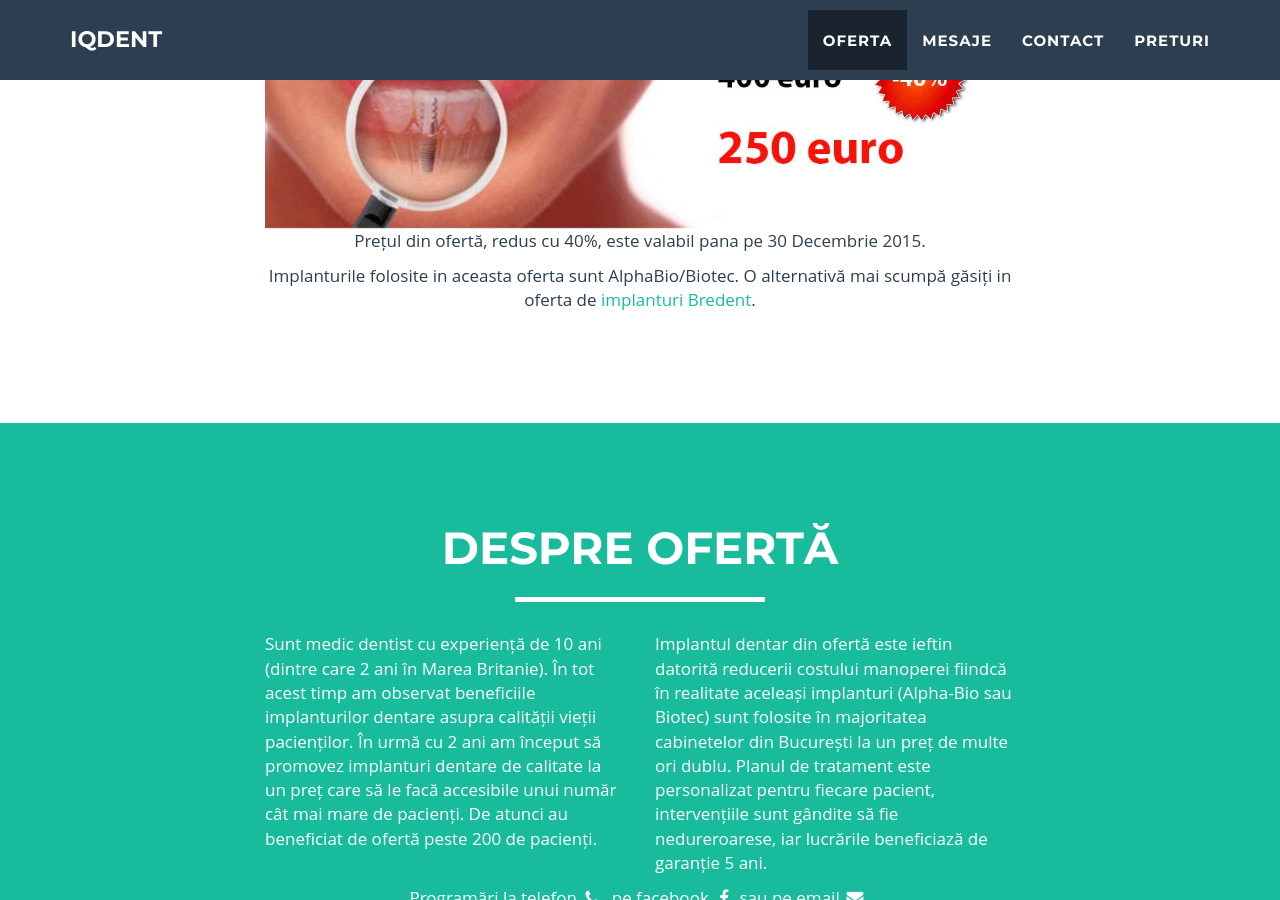
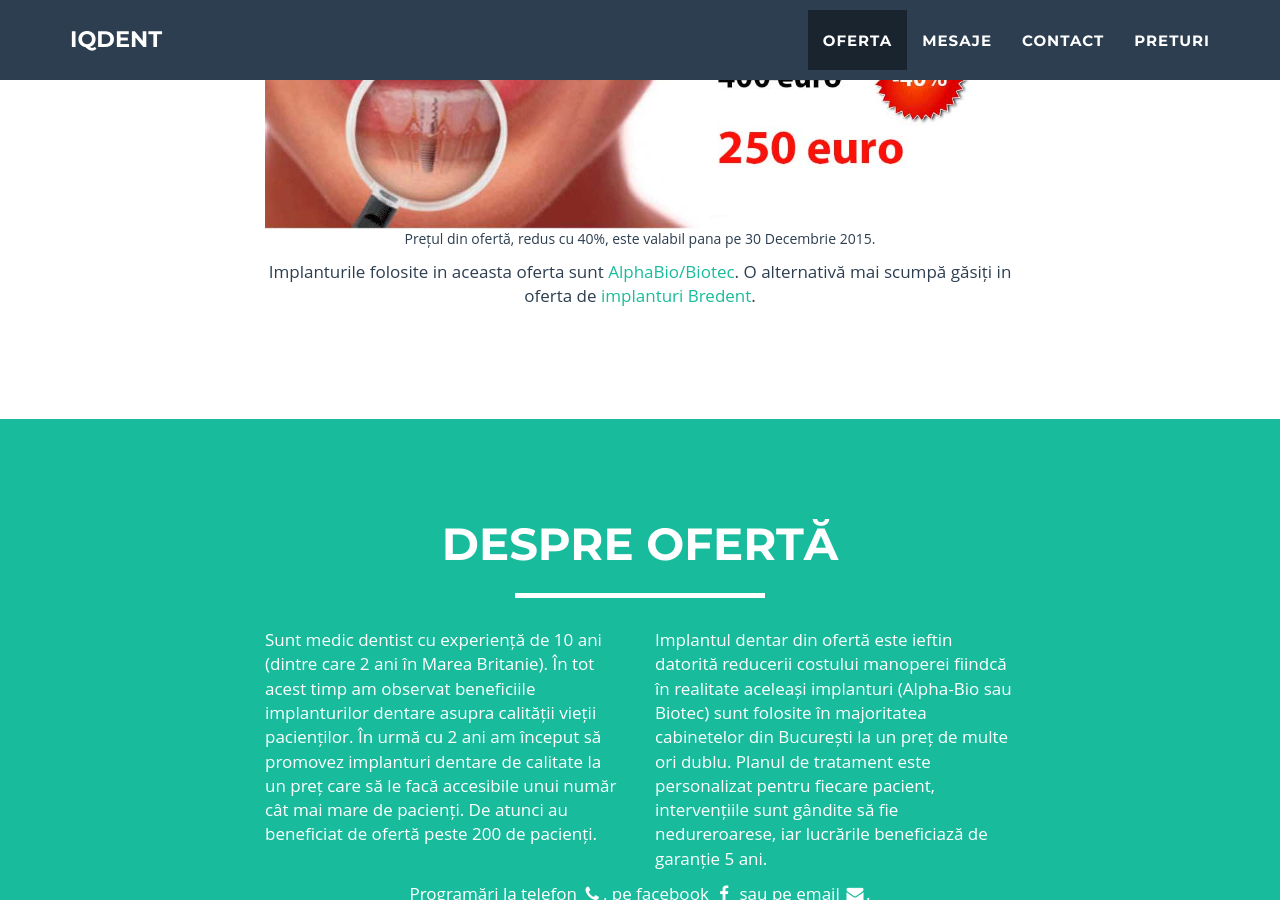
Before and after one commit to littledentgopo/offerdent, a Jekyll site: the page built from index.html, in a window 1280 px wide and 900 px high, scrolled down 1222 px. Built offline with Jekyll 4.4.1, drawn with Linux system fonts in a browser that asks for light colours.

Commit message:
Change bredent offer

```diff
--- a/_includes/section-discount-alphabio.html
+++ b/_includes/section-discount-alphabio.html
@@ -18,7 +18,7 @@
 
 
                 <div class="col-lg-8 col-lg-offset-2 text-center">
-                <p>
+                <p class="small">
                     Prețul din ofertă, redus cu 40%, este valabil pana pe 30 Decembrie 2015.
                 </p>
                 <p>
--- a/_includes/section-discount-bredent.html
+++ b/_includes/section-discount-bredent.html
@@ -18,7 +18,7 @@
 
 
                  <div class="col-lg-8 col-lg-offset-2 text-center">
-                    <p>
+                    <p class="small">
                         Prețul din ofertă, redus cu 30% de la 600 euro, este valabil pana pe 30 Decembrie 2015.
                     </p>
                     <p>
--- a/_includes/section-discount.html
+++ b/_includes/section-discount.html
@@ -16,11 +16,11 @@
                 </div>
 
                  <div class="col-lg-8 col-lg-offset-2 text-center">
-                    <p>
+                    <p class="small">
                         Prețul din ofertă, redus cu 40%, este valabil pana pe 30 Decembrie 2015.
                     </p>
                      <p>
-                        Implanturile folosite in aceasta oferta sunt  AlphaBio/Biotec. O alternativă mai scumpă găsiți in oferta de <a href="/promotie-bredent.html">implanturi Bredent</a>.
+                        Implanturile folosite in aceasta oferta sunt <a href="/promotie-alphabio.html">AlphaBio/Biotec</a>. O alternativă mai scumpă găsiți in oferta de <a href="/promotie-bredent.html">implanturi Bredent</a>.
                     </p>
                 </div>
 
```
